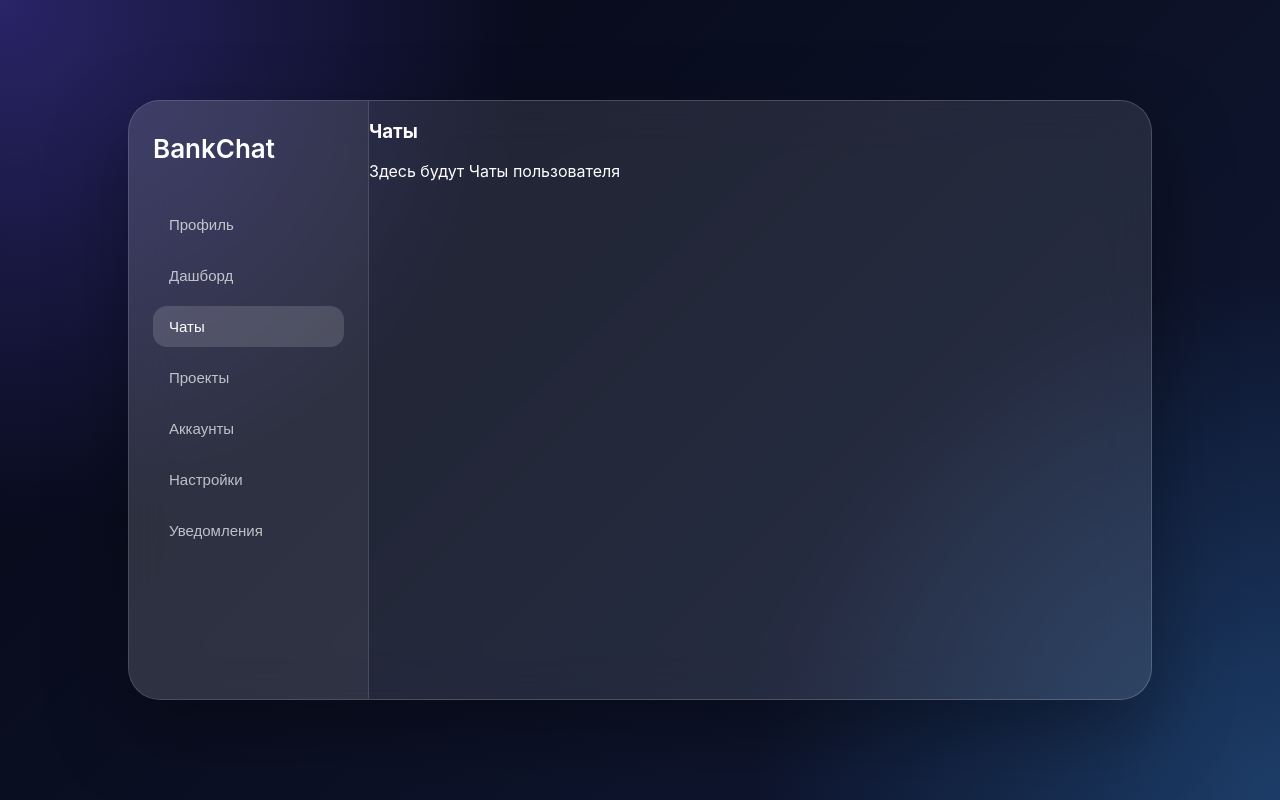
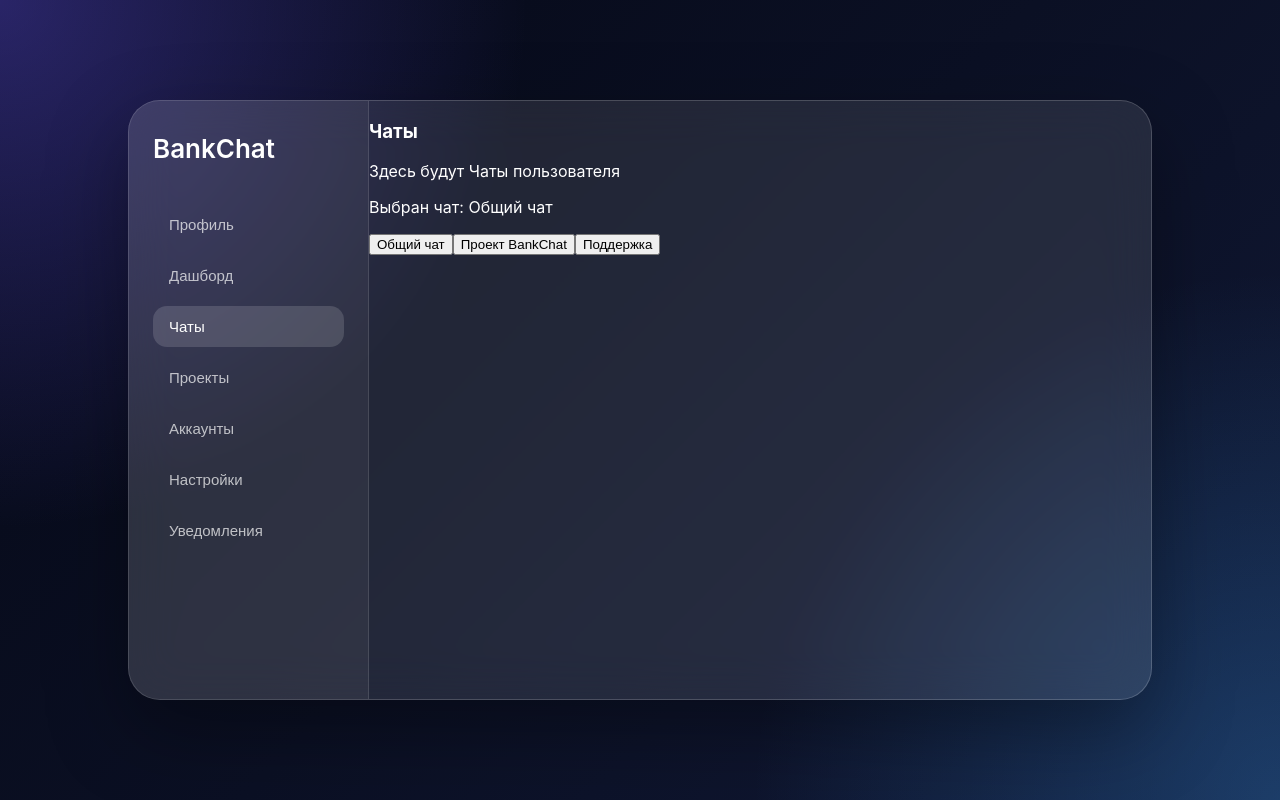
Before and after one commit to Polevov96/BankChat-javaReact, a React (Vite) app in the folder frontend/: page / in a window 1280 px wide. Both pictures are taken after a click on the button "Чаты". Built offline with nearby package versions, Linux system fonts and the light colour scheme.

Commit message:
добавить выбор чата

```diff
--- a/frontend/src/App.tsx
+++ b/frontend/src/App.tsx
@@ -2,12 +2,15 @@ import "./App.css";
 import { useState } from "react";
 import Sidebar from "./components/Sidebar";
 import { menuItems } from "./data/menuItems";
+import { chats } from "./data/chats";
+import ChatList from "./components/ChatList";
 
 function App() {
   const [activeSection, setActiveSection] = useState("dashboard");
+  const [activeChatId, setActiveChatId] = useState(1);
 
   const activeItem = menuItems.find((item) => item.id === activeSection);
-
+  const activeChat = chats.find((item) => item.id === activeChatId);
   return (
     <main className="app">
       <section className="glass-panel">
@@ -15,11 +18,17 @@ function App() {
           title="BankChat"
           activeSection={activeSection}
           menuItems={menuItems}
-          setActiveSection={setActiveSection}
+          onSelectSection={setActiveSection}
         />
         <section className="content">
           <h1>{activeItem?.label}</h1>
           <p>{activeItem?.description}</p>
+          {activeSection === "chats" && (
+            <div>
+              <p>Выбран чат: {activeChat?.title}</p>
+              <ChatList chats={chats} onSelectChat={setActiveChatId} />
+            </div>
+          )}
         </section>
       </section>
     </main>
--- /dev/null
+++ b/frontend/src/components/ChatList.tsx
@@ -0,0 +1,19 @@
+import type { Chat } from "../types/chat";
+
+type ChatListProps = {
+  chats: Chat[];
+  onSelectChat: (id: number) => void;
+};
+
+function ChatList({ chats, onSelectChat }: ChatListProps) {
+  return (
+    <div>
+      {chats.map((chat) => (
+        <button key={chat.id} onClick={() => onSelectChat(chat.id)}>
+          {chat.title}
+        </button>
+      ))}
+    </div>
+  );
+}
+export default ChatList;
--- a/frontend/src/components/Sidebar.tsx
+++ b/frontend/src/components/Sidebar.tsx
@@ -4,13 +4,13 @@ type SidebarProps = {
   title: string;
   activeSection: string;
   menuItems: MenuItem[];
-  setActiveSection: (section: string) => void;
+  onSelectSection: (section: string) => void;
 };
 
 function Sidebar({
   activeSection,
   menuItems,
-  setActiveSection,
+  onSelectSection,
   title,
 }: SidebarProps) {
   return (
@@ -23,7 +23,7 @@ function Sidebar({
             className={
               activeSection === item.id ? "menu-item active" : "menu-item"
             }
-            onClick={() => setActiveSection(item.id)}
+            onClick={() => onSelectSection(item.id)}
           >
             {item.label}
           </button>
--- /dev/null
+++ b/frontend/src/data/chats.ts
@@ -0,0 +1,7 @@
+import type { Chat } from "../types/chat";
+
+export const chats: Chat[] = [
+  { id: 1, title: "Общий чат" },
+  { id: 2, title: "Проект BankChat" },
+  { id: 3, title: "Поддержка" },
+];
--- /dev/null
+++ b/frontend/src/types/chat.ts
@@ -0,0 +1,4 @@
+export type Chat = {
+  id: number;
+  title: string;
+};
```
